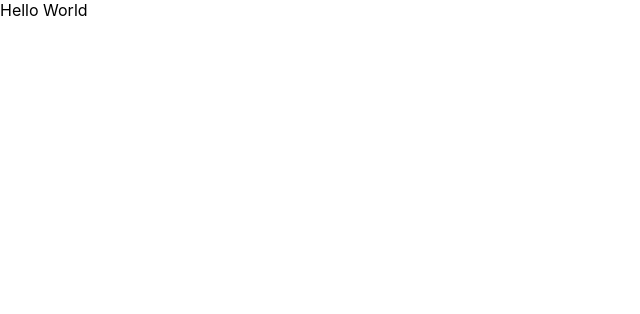
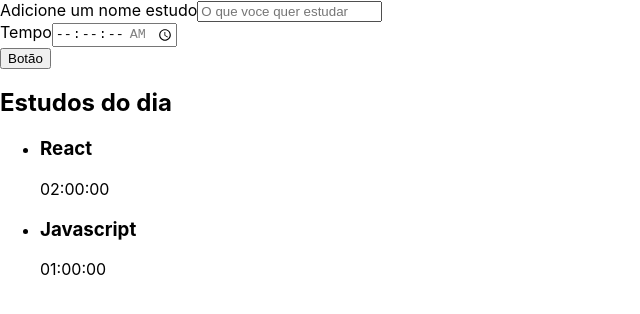
Before and after one commit to filipemot/React_escrevendo_Typescript_alura, a React (Create React App) app in the folder alura-studies/: page / in a window 1280 px wide. Shown: the top 314 px of the page, without its empty margins (0-640 px from the left). Built offline with nearby package versions, Linux system fonts and the light colour scheme.

Commit message:
Aula 2 - Componentização

```diff
--- a/alura-studies/public/index.html
+++ b/alura-studies/public/index.html
@@ -10,34 +10,11 @@
       content="Web site created using create-react-app"
     />
     <link rel="apple-touch-icon" href="%PUBLIC_URL%/logo192.png" />
-    <!--
-      manifest.json provides metadata used when your web app is installed on a
-      user's mobile device or desktop. See https://developers.google.com/web/fundamentals/web-app-manifest/
-    -->
     <link rel="manifest" href="%PUBLIC_URL%/manifest.json" />
-    <!--
-      Notice the use of %PUBLIC_URL% in the tags above.
-      It will be replaced with the URL of the `public` folder during the build.
-      Only files inside the `public` folder can be referenced from the HTML.
-
-      Unlike "/favicon.ico" or "favicon.ico", "%PUBLIC_URL%/favicon.ico" will
-      work correctly both with client-side routing and a non-root public URL.
-      Learn how to configure a non-root public URL by running `npm run build`.
-    -->
-    <title>React App</title>
+    <title>Alura studies</title>
   </head>
   <body>
     <noscript>You need to enable JavaScript to run this app.</noscript>
     <div id="root"></div>
-    <!--
-      This HTML file is a template.
-      If you open it directly in the browser, you will see an empty page.
-
-      You can add webfonts, meta tags, or analytics to this file.
-      The build step will place the bundled scripts into the <body> tag.
-
-      To begin the development, run `npm start` or `yarn start`.
-      To create a production bundle, use `npm run build` or `yarn build`.
-    -->
   </body>
 </html>
--- a/alura-studies/src/App.tsx
+++ b/alura-studies/src/App.tsx
@@ -1,9 +1,13 @@
 import React from 'react';
+import Formulario from './components/Formulario';
+import Lista from './components/Lista';
 
 function App() {
+
   return (
     <div className="App">
-      Hello World
+      <Formulario />
+      <Lista/>
     </div>
   );
 }
--- /dev/null
+++ b/alura-studies/src/components/Botao/index.tsx
@@ -0,0 +1,12 @@
+import React from "react";
+
+
+class Botao extends React.Component {
+    render() {
+        return (
+            <button>Botão</button>
+        );
+    }
+}
+
+export default Botao;
--- /dev/null
+++ b/alura-studies/src/components/Formulario/index.tsx
@@ -0,0 +1,41 @@
+import React from "react";
+import Botao from "../Botao";
+
+
+class Formulario extends React.Component {
+    render() {
+        return (
+            <form>
+                <div>
+                    <label htmlFor="tarefa">
+                        Adicione um nome estudo
+                    </label>
+                    <input
+                        type="text"
+                        name="tarefa"
+                        id="tarefa"
+                        placeholder="O que voce quer estudar"
+                        required
+                    />
+                </div>
+                <div>
+                    <label htmlFor="tarefa">
+                        Tempo
+                    </label>
+                    <input
+                        type="time"
+                        step="1"
+                        name="tempo"
+                        id="tempo"
+                        min="00:00:00"
+                        max="01:30:00"
+                        required
+                    />
+                </div>
+                <Botao />
+            </form>
+        );
+    }
+}
+
+export default Formulario;
--- /dev/null
+++ b/alura-studies/src/components/Lista/index.tsx
@@ -0,0 +1,26 @@
+import React from "react";
+
+function Lista() {
+    const tarefas = [{
+        tarefa: 'React',
+          tempo: '02:00:00'
+      }, {
+        tarefa: 'Javascript',
+          tempo: '01:00:00'
+      }]
+    return (
+      <aside>
+        <h2> Estudos do dia </h2>
+        <ul>
+        {tarefas.map((tarefa, index) => (
+        <li>
+            <h3>{tarefa.tarefa}</h3>
+            <span>{tarefa.tempo}</span>
+            </li>
+        ))}
+        </ul>
+      </aside>
+    )
+  }
+
+export default Lista;
```
Also changed, not shown: 1 other file (tests, documents, lock files or other folders).
